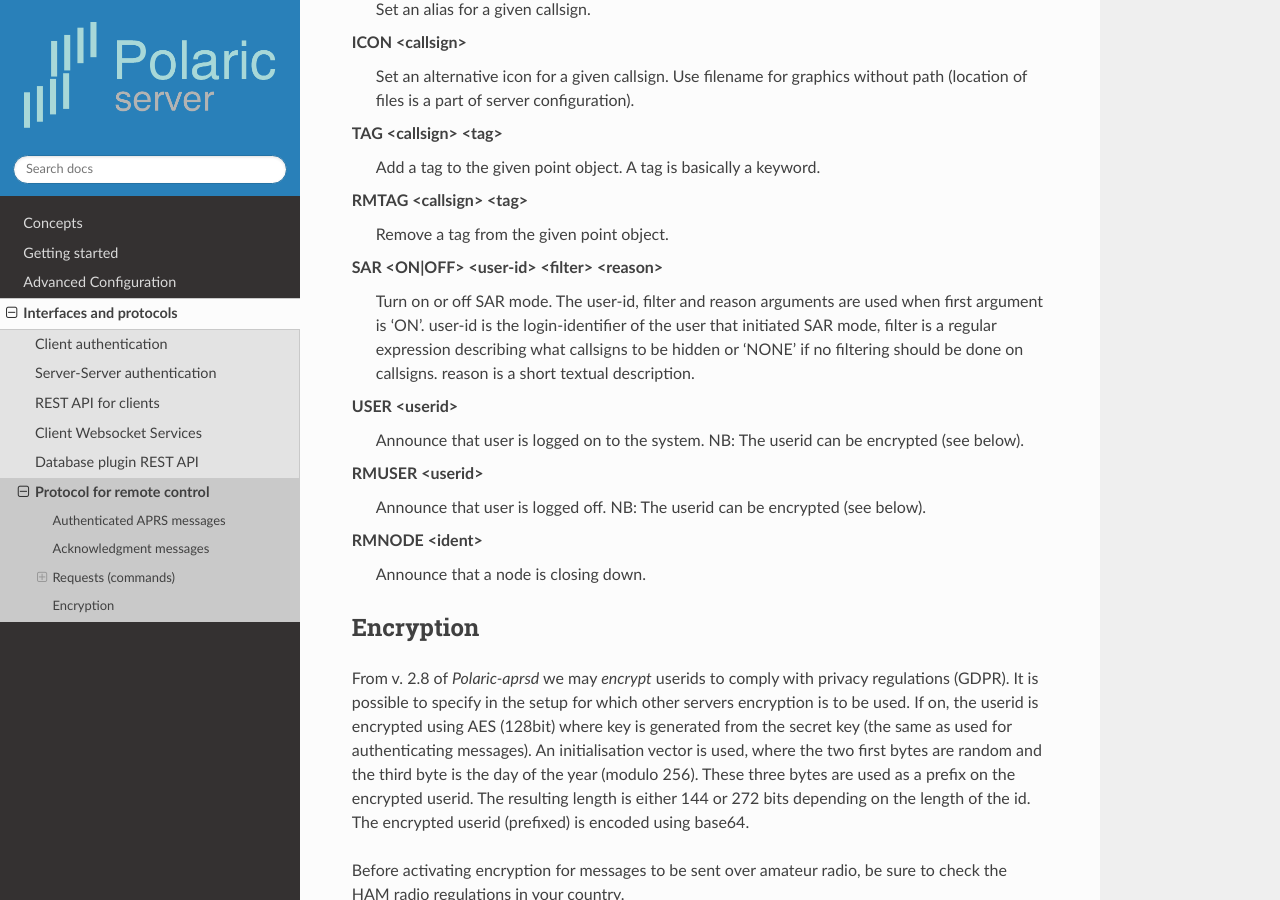
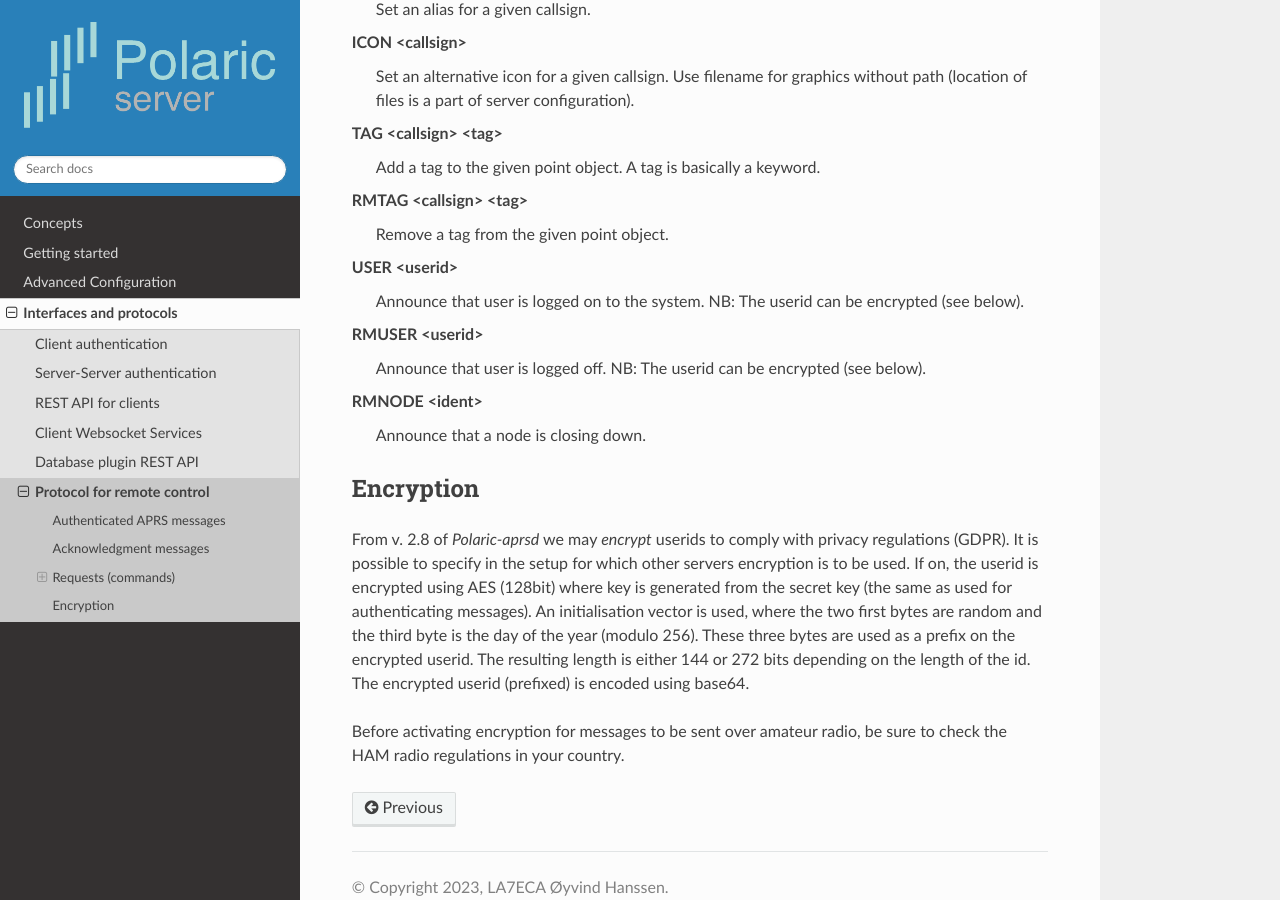
Before and after one commit to joakimsk/docs, a Sphinx documentation site: the page built from docs/remotectl.rst, in a window 1280 px wide and 900 px high, scrolled down 2015 px. Built offline with Sphinx 7.4.7 and the Read the Docs theme 2.0.0, drawn with Linux system fonts in a browser that asks for light colours.

Commit message:
Update remotectl.rst

```diff
--- a/docs/remotectl.rst
+++ b/docs/remotectl.rst
@@ -68,9 +68,6 @@ TAG <callsign> <tag>
 RMTAG <callsign> <tag>
     Remove a tag from the given point object.
 
-SAR <ON|OFF> <user-id> <filter> <reason>
-    Turn on or off SAR mode. The user-id, filter and reason arguments are used when first argument is 'ON'. user-id is the login-identifier of the user that initiated SAR mode, filter is a regular expression describing what callsigns to be hidden or 'NONE' if no filtering should be done on callsigns. reason is a short textual description.
-
 USER <userid>
     Announce that user is logged on to the system. NB: The userid can be encrypted (see below).
 
```
